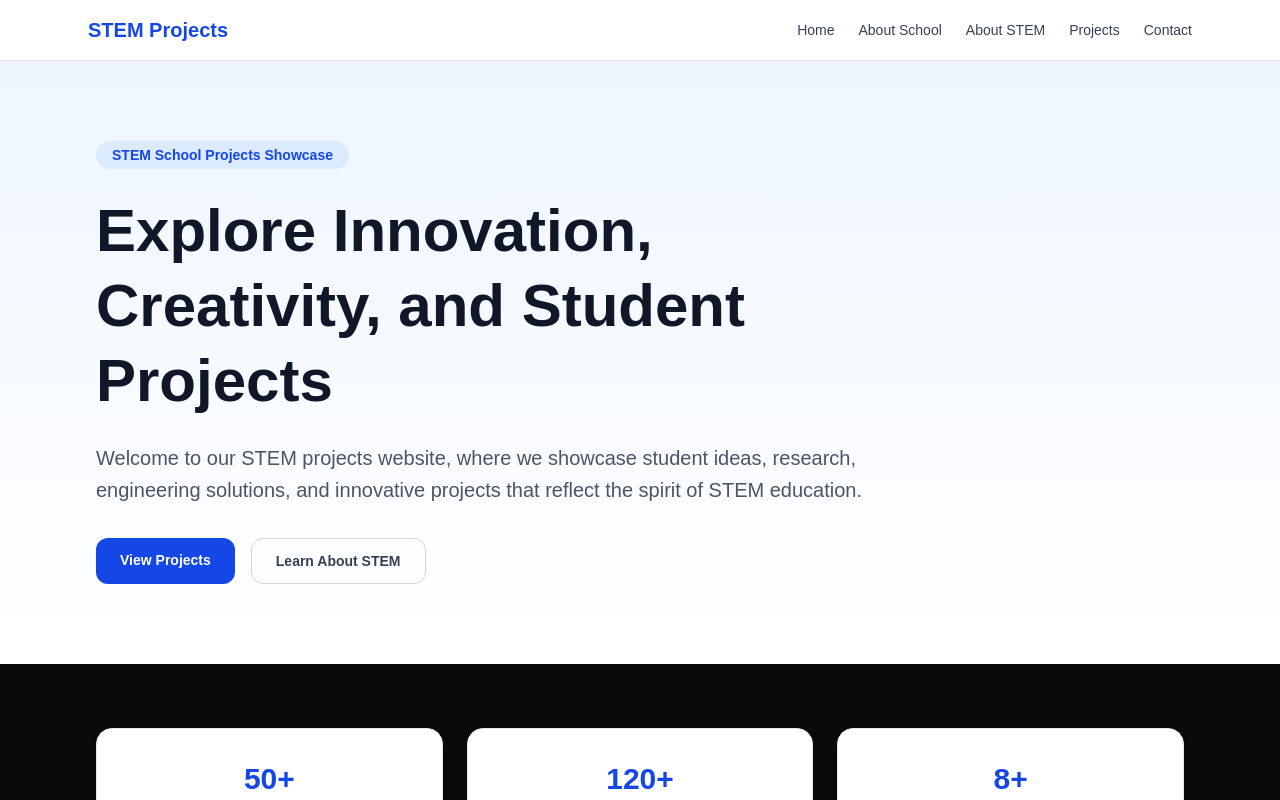
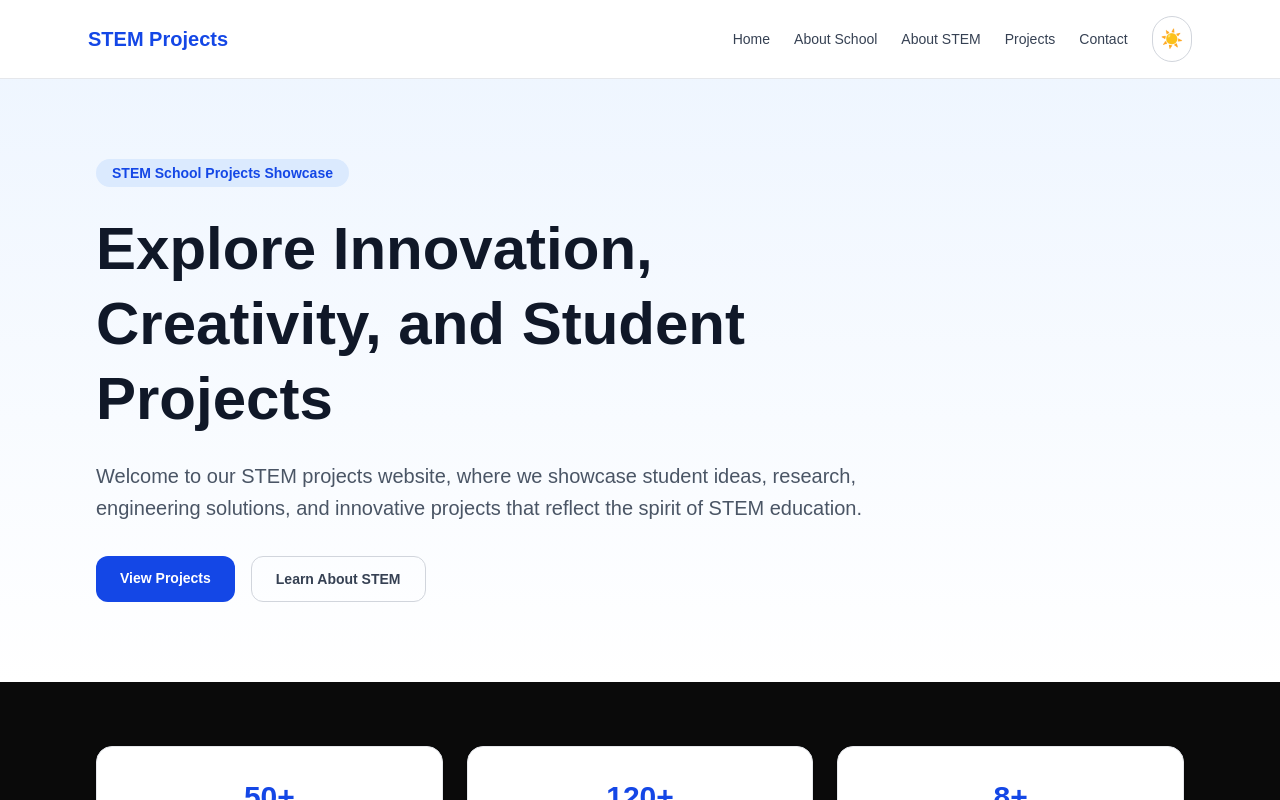
Before and after one commit to L0da/stem-projects-website, a Next.js app: page / in a window 1280 px wide. Shown: the top 800 px of the page. Built offline with nearby package versions, Linux system fonts and the light colour scheme.

Commit message:
test theme toggle

```diff
--- a/app/globals.css
+++ b/app/globals.css
@@ -5,13 +5,13 @@
   --foreground: #171717;
 }
 
-.dark {
+html.dark {
   --background: #0a0a0a;
   --foreground: #ededed;
 }
 
 body {
-  background: var(--background);
+  background-color: var(--background);
   color: var(--foreground);
   font-family: Arial, Helvetica, sans-serif;
 }
--- a/app/layout.tsx
+++ b/app/layout.tsx
@@ -2,6 +2,7 @@ import type { Metadata } from "next";
 import "./globals.css";
 import Navbar from "@/components/layout/Navbar";
 import Footer from "@/components/layout/Footer";
+import { ThemeProvider } from "@/components/providers/theme-provider";
 
 export const metadata: Metadata = {
   title: "STEM Projects Website",
@@ -14,13 +15,15 @@ export default function RootLayout({
   children: React.ReactNode;
 }>) {
   return (
-    <html lang="en" className="dark">
-      <body className="min-h-screen bg-white text-gray-900">
-        <div className="flex min-h-screen flex-col">
-          <Navbar />
-          <main className="flex-1">{children}</main>
-          <Footer />
-        </div>
+    <html lang="en" suppressHydrationWarning>
+      <body className="min-h-screen bg-white text-gray-900 dark:bg-zinc-950 dark:text-white">
+        <ThemeProvider>
+          <div className="flex min-h-screen flex-col">
+            <Navbar />
+            <main className="flex-1">{children}</main>
+            <Footer />
+          </div>
+        </ThemeProvider>
       </body>
     </html>
   );
--- a/components/layout/Navbar.tsx
+++ b/components/layout/Navbar.tsx
@@ -2,6 +2,7 @@
 
 import Link from "next/link";
 import { useState } from "react";
+import ThemeToggle from "@/components/ui/theme-toggle";
 
 const navLinks = [
   { href: "/", label: "Home" },
@@ -24,7 +25,9 @@ export default function Navbar() {
           STEM Projects
         </Link>
 
-        <nav className="hidden items-center gap-6 text-sm font-medium text-gray-700 dark:text-gray-300 md:flex">
+        {/* Desktop */}
+        <div className="hidden items-center gap-6 md:flex">
+          <nav className="flex items-center gap-6 text-sm font-medium text-gray-700 dark:text-gray-300">
             {navLinks.map((link) => (
               <Link
                 key={link.href}
@@ -36,6 +39,11 @@ export default function Navbar() {
             ))}
           </nav>
 
+          {/* Theme Toggle */}
+          <ThemeToggle />
+        </div>
+
+        {/* Mobile Menu Button */}
         <button
           type="button"
           onClick={() => setIsOpen((prev) => !prev)}
@@ -46,6 +54,7 @@ export default function Navbar() {
         </button>
       </div>
 
+      {/* Mobile Menu */}
       {isOpen && (
         <div className="border-t border-gray-200 bg-white px-4 py-4 dark:border-gray-800 dark:bg-black md:hidden">
           <nav className="flex flex-col gap-4 text-sm font-medium text-gray-700 dark:text-gray-300">
@@ -59,6 +68,11 @@ export default function Navbar() {
                 {link.label}
               </Link>
             ))}
+
+            {/* Theme Toggle in mobile */}
+            <div className="pt-2">
+              <ThemeToggle />
+            </div>
           </nav>
         </div>
       )}
--- /dev/null
+++ b/components/providers/theme-provider.tsx
@@ -0,0 +1,21 @@
+"use client";
+
+import * as React from "react";
+import { ThemeProvider as NextThemesProvider } from "next-themes";
+
+export function ThemeProvider({
+  children,
+}: {
+  children: React.ReactNode;
+}) {
+  return (
+    <NextThemesProvider
+      attribute="class"
+      defaultTheme="dark"
+      enableSystem={false}
+      disableTransitionOnChange
+    >
+      {children}
+    </NextThemesProvider>
+  );
+}
--- /dev/null
+++ b/components/ui/theme-toggle.tsx
@@ -0,0 +1,39 @@
+"use client";
+
+import { useEffect, useState } from "react";
+import { useTheme } from "next-themes";
+
+export default function ThemeToggle() {
+  const { resolvedTheme, setTheme } = useTheme();
+  const [mounted, setMounted] = useState(false);
+
+  useEffect(() => {
+    setMounted(true);
+  }, []);
+
+  if (!mounted) {
+    return (
+      <button
+        type="button"
+        className="rounded-full border border-gray-300 p-2 text-gray-700 dark:border-gray-700 dark:text-gray-300"
+        aria-label="Toggle theme"
+      >
+        <span className="text-lg">🌙</span>
+      </button>
+    );
+  }
+
+  const isDark = resolvedTheme === "dark";
+
+  return (
+    <button
+      type="button"
+      onClick={() => setTheme(isDark ? "light" : "dark")}
+      className="rounded-full border border-gray-300 p-2 text-gray-700 transition hover:bg-gray-100 dark:border-gray-700 dark:text-gray-300 dark:hover:bg-zinc-800"
+      aria-label="Toggle theme"
+      title={isDark ? "Switch to light mode" : "Switch to dark mode"}
+    >
+      <span className="text-lg">{isDark ? "☀️" : "🌙"}</span>
+    </button>
+  );
+}
```
Lines whose indentation alone changed are shown as unchanged.
